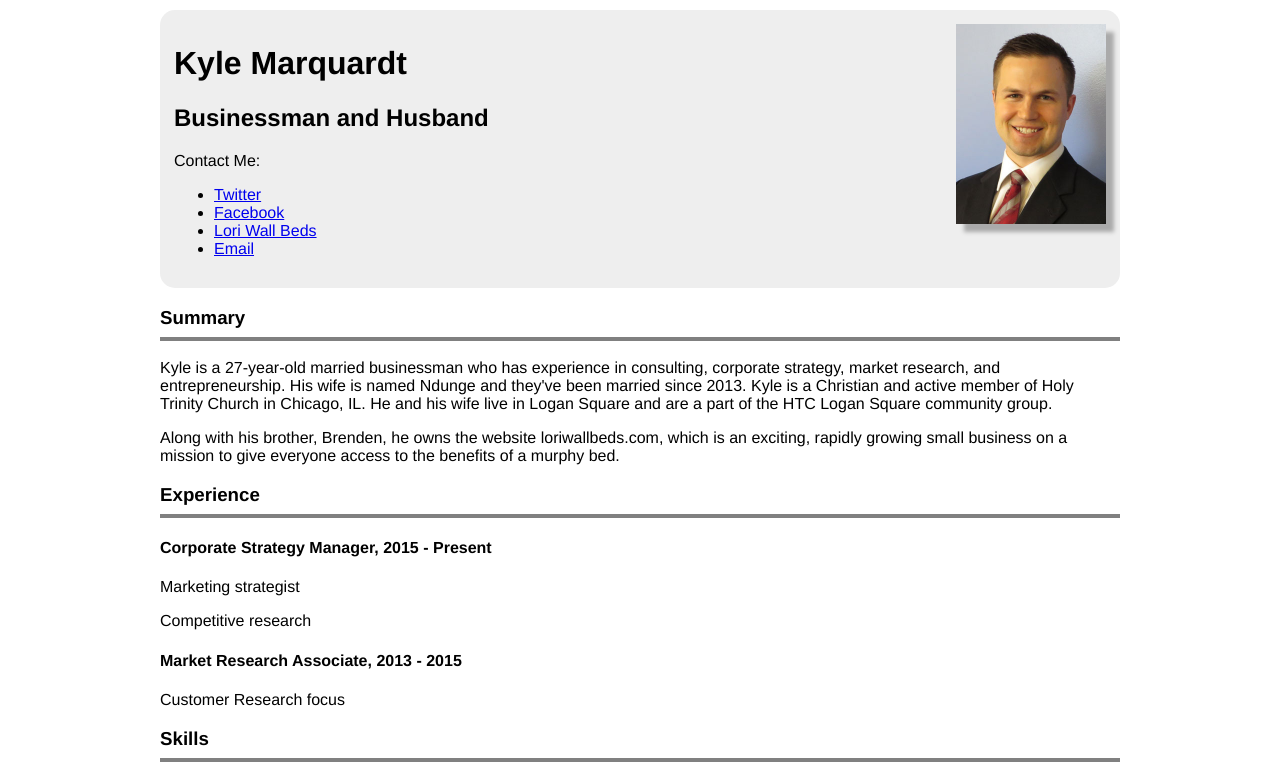
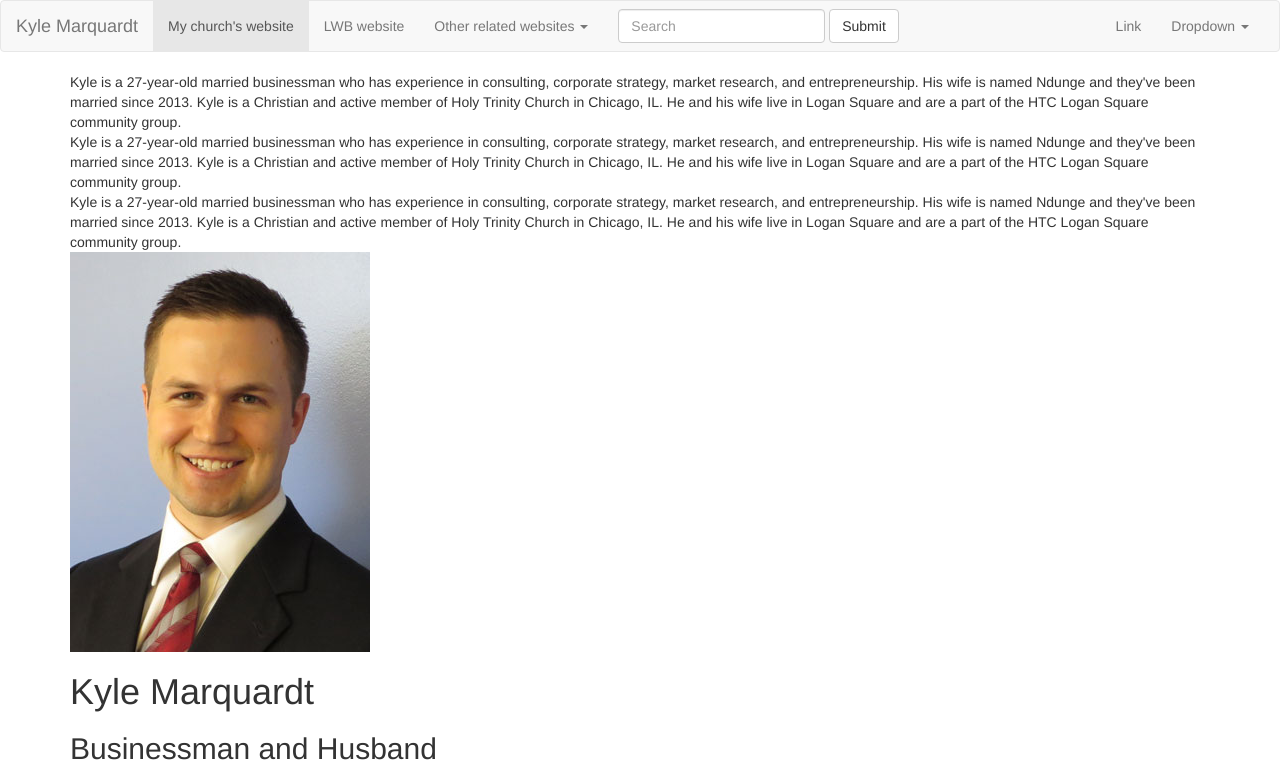
Before and after one commit to KyleMarquardt/hw2, a plain HTML site: page index.html in a window 1280 px wide. Shown: the top 772 px of the page. Drawn offline with nearby package versions, Linux system fonts and the light colour scheme.

Commit message:
9:00pm on Monday

```diff
--- a/index.html
+++ b/index.html
@@ -1,12 +1,95 @@
 <!DOCTYPE html>
 <html>
-  <head>
-    <title>Kyle Marquardt</title>
-    <meta charset="UTF-8">
-    <link rel="stylesheet" type="text/css" href="styles.css">
-  </head>
+<head>
+  <meta charset="utf-8">
+  <meta http-equiv="X-UA-Compatible" content="IE=edge">
+  <meta name="viewport" content="width=device-width, initial-scale=1">
+  <title>Kyle Marquardt</title>
+  <link rel="stylesheet" href="https://maxcdn.bootstrapcdn.com/bootstrap/3.3.6/css/bootstrap.min.css" integrity="sha384-1q8mTJOASx8j1Au+a5WDVnPi2lkFfwwEAa8hDDdjZlpLegxhjVME1fgjWPGmkzs7" crossorigin="anonymous">
+  <!-- <link rel="stylesheet" href="styles.css"> -->
+  <script src="http://code.jquery.com/jquery-2.1.4.js"></script>
+  <script src="http://maxcdn.bootstrapcdn.com/bootstrap/3.3.6/js/bootstrap.js"></script>
+</head>
+<body>
+  <nav class="navbar navbar-default">
+  <div class="container-fluid">
+    <!-- Brand and toggle get grouped for better mobile display -->
+    <div class="navbar-header">
+      <button type="button" class="navbar-toggle collapsed" data-toggle="collapse" data-target="#bs-example-navbar-collapse-1" aria-expanded="false">
+        <span class="sr-only">Toggle navigation</span>
+        <span class="icon-bar"></span>
+        <span class="icon-bar"></span>
+        <span class="icon-bar"></span>
+      </button>
+      <a class="navbar-brand" href="#">Kyle Marquardt</a>
+    </div>
 
-  <body>
+    <!-- Collect the nav links, forms, and other content for toggling -->
+    <div class="collapse navbar-collapse" id="bs-example-navbar-collapse-1">
+      <ul class="nav navbar-nav">
+        <li class="active"><a href="http://htcchicago.org/">My church's website<span class="sr-only">(current)</span></a></li>
+        <li><a href="http:\\loriwallbeds.com">LWB website</a></li>
+        <li class="dropdown">
+          <a href="#" class="dropdown-toggle" data-toggle="dropdown" role="button" aria-haspopup="true" aria-expanded="false">Other related websites <span class="caret"></span></a>
+          <ul class="dropdown-menu">
+            <li><a href="http://htcchicago.org">My church</a></li>
+            <li><a href="http://Grainger.com">My employer</a></li>
+            <li><a href="http:\\loriwallbeds.com">My small business</a></li>
+            <li><a href="http:\\loriwallbeds.com">My small business</a></li>
+            <li role="separator" class="divider"></li>
+            <li><a href="#">Separated link</a></li>
+            <li role="separator" class="divider"></li>
+            <li><a href="#">One more separated link</a></li>
+          </ul>
+        </li>
+      </ul>
+      <form class="navbar-form navbar-left" role="search">
+        <div class="form-group">
+          <input type="text" class="form-control" placeholder="Search">
+        </div>
+        <button type="submit" class="btn btn-default">Submit</button>
+      </form>
+      <ul class="nav navbar-nav navbar-right">
+        <li><a href="#">Link</a></li>
+        <li class="dropdown">
+          <a href="#" class="dropdown-toggle" data-toggle="dropdown" role="button" aria-haspopup="true" aria-expanded="false">Dropdown <span class="caret"></span></a>
+          <ul class="dropdown-menu">
+            <li><a href="#">Action</a></li>
+            <li><a href="#">Another action</a></li>
+            <li><a href="#">Something else here</a></li>
+            <li role="separator" class="divider"></li>
+            <li><a href="#">Separated link</a></li>
+          </ul>
+        </li>
+      </ul>
+    </div><!-- /.navbar-collapse -->
+  </div><!-- /.container-fluid -->
+</nav>
+
+  <div class="container">
+
+    <div class=“row”>
+      <div class=“col-lg-12”>Kyle is a 27-year-old married businessman who has experience in
+      consulting, corporate strategy, market research, and entrepreneurship. His
+      wife is named Ndunge and they've been married since 2013. Kyle is a
+      Christian and active member of Holy Trinity Church in Chicago, IL. He and
+      his wife live in Logan Square and are a part of the HTC Logan Square
+      community group.</div>
+    </div>
+    <div class=“row”>
+      <div class=“col-lg-9”>Kyle is a 27-year-old married businessman who has experience in
+      consulting, corporate strategy, market research, and entrepreneurship. His
+      wife is named Ndunge and they've been married since 2013. Kyle is a
+      Christian and active member of Holy Trinity Church in Chicago, IL. He and
+      his wife live in Logan Square and are a part of the HTC Logan Square
+      community group.</div>
+      <div class=“col-lg-3”>Kyle is a 27-year-old married businessman who has experience in
+      consulting, corporate strategy, market research, and entrepreneurship. His
+      wife is named Ndunge and they've been married since 2013. Kyle is a
+      Christian and active member of Holy Trinity Church in Chicago, IL. He and
+      his wife live in Logan Square and are a part of the HTC Logan Square
+      community group.</div>
+    </div>
     <div class="header">
       <img src="kmarquardt4.jpg">
       <h1>Kyle Marquardt</h1>
@@ -59,6 +142,6 @@
       <li>Bachelor of Arts in Economics, <em>University of Illinois 2009</em></li>
     </ul>
 
-
+  </div>
   </body>
 </html>
```
